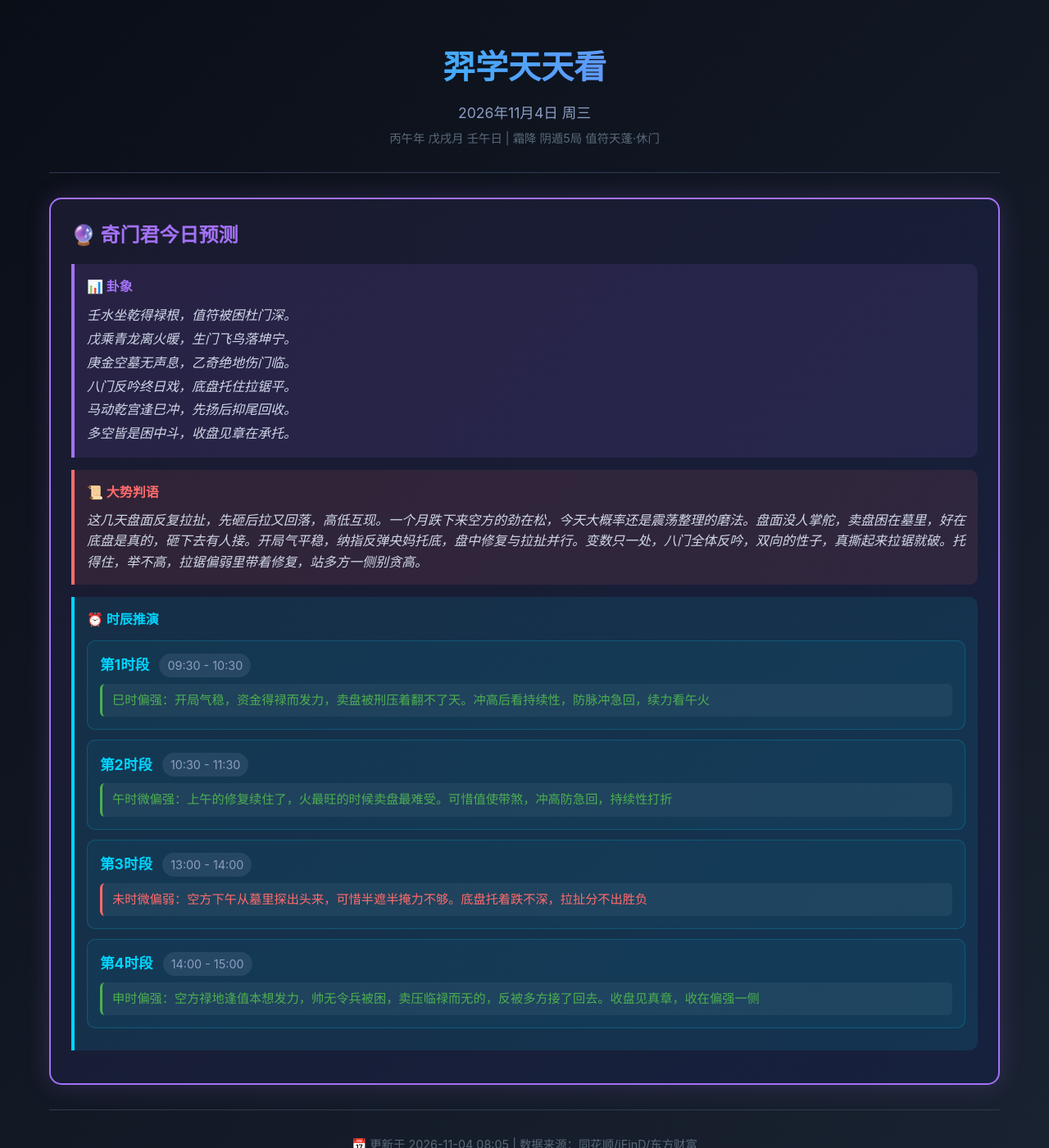
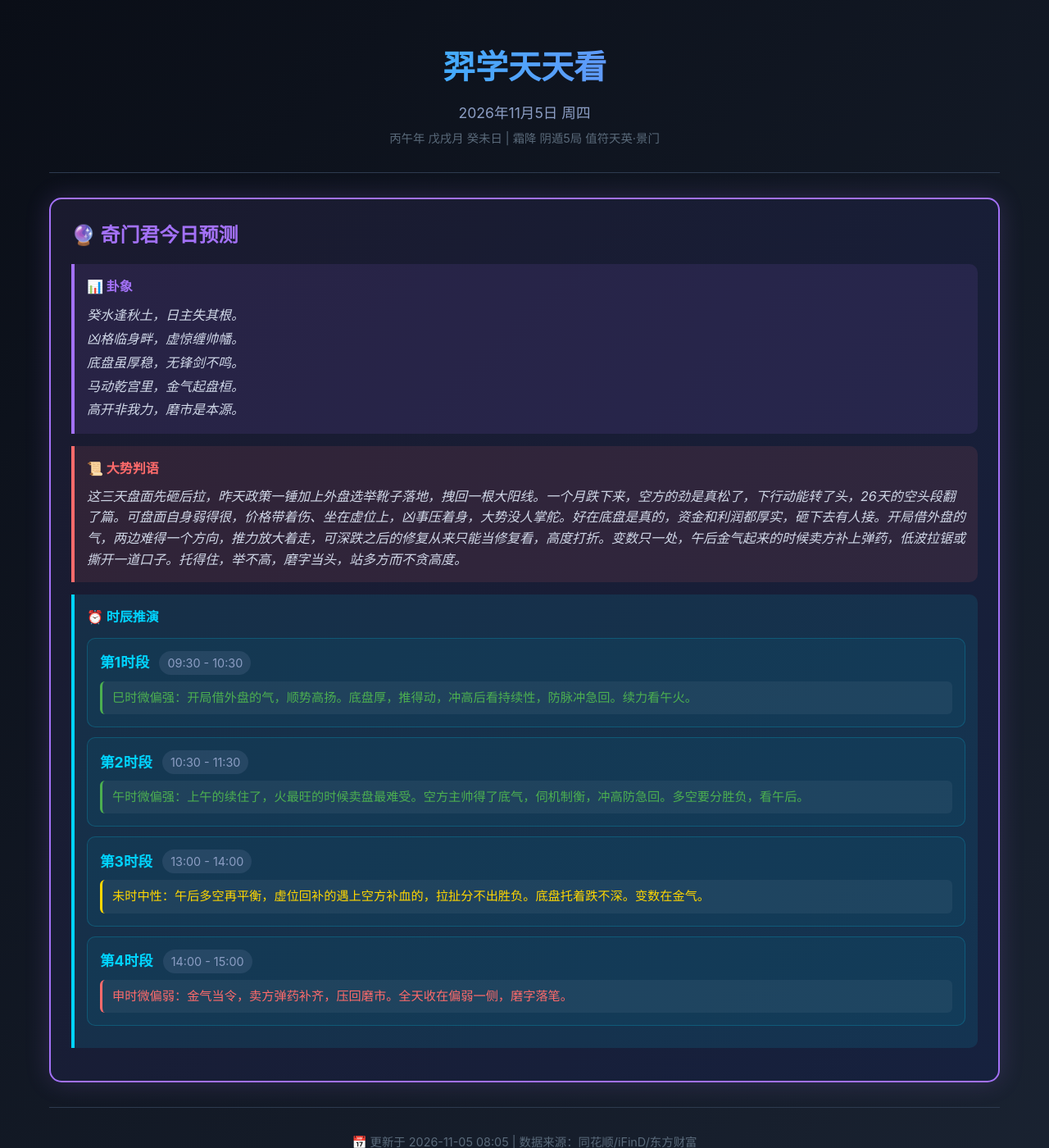
Before and after one commit to xiaoyi0319a/yixue-dashboard, a Jekyll site: the page index.html, which Jekyll copies as it is, in a window 1280 px wide and 1400 px high. Shown: the whole window at 82% size. Built offline with Jekyll 4.4.1, drawn with Linux system fonts in a browser that asks for light colours; comment, search, counter and statistics services are not loaded.

Commit message:
网站更新 2026-11-05：奇门君今日预测（阴遁5局·震荡磨市·四时段巳午微偏强/未中性/申微偏弱）+ pipeline看板数据

```diff
--- a/index.html
+++ b/index.html
@@ -4,12 +4,12 @@
     <meta charset="UTF-8">
     <meta name="viewport" content="width=device-width, initial-scale=1.0">
     <meta http-equiv="Cache-Control" content="no-cache, no-store, must-revalidate">
-    <meta property="og:title" content="羿学天天看 | 2026-11-04">
-    <meta property="og:description" content="🔮 阴遁5局·震荡整理（托得住举不高，拉锯偏弱里带修复）| 📈📰 方向整理已暂停（09-27指令）">
+    <meta property="og:title" content="羿学天天看 | 2026-11-05">
+    <meta property="og:description" content="🔮 阴遁5局·震荡磨市（磨字当头，托得住举不高，站多方而不贪高度）| 📈📰 方向整理已暂停（09-27指令）">
     <meta property="og:type" content="website">
     <meta property="og:url" content="https://xiaoyi0319a.github.io/yixue-dashboard/">
     <meta name="twitter:card" content="summary_large_image">
-    <title>羿学天天看 | 2026-11-04</title>
+    <title>羿学天天看 | 2026-11-05</title>
     <link rel="stylesheet" href="css/style.css">
     <script async src="https://busuanzi.ibruce.info/busuanzi/2.3/busuanzi.pure.mini.js"></script>
 </head>
@@ -17,18 +17,18 @@
     <div class="container">
         <div class="header">
             <h1>羿学天天看</h1>
-            <div class="date">2026年11月4日 周三</div>
-            <div class="ganzhi">丙午年 戊戌月 壬午日 | 霜降 阴遁5局 值符天蓬·休门</div>
+            <div class="date">2026年11月5日 周四</div>
+            <div class="ganzhi">丙午年 戊戌月 癸未日 | 霜降 阴遁5局 值符天英·景门</div>
         </div>
         <div class="qimen-section">
             <h2>🔮 奇门君今日预测</h2>
             <div class="qimen-hexagram">
                 <h4>📊 卦象</h4>
-                <p>壬水坐乾得禄根，值符被困杜门深。<br>戊乘青龙离火暖，生门飞鸟落坤宁。<br>庚金空墓无声息，乙奇绝地伤门临。<br>八门反吟终日戏，底盘托住拉锯平。<br>马动乾宫逢巳冲，先扬后抑尾回收。<br>多空皆是困中斗，收盘见章在承托。</p>
+                <p>癸水逢秋土，日主失其根。<br>凶格临身畔，虚惊缠帅幡。<br>底盘虽厚稳，无锋剑不鸣。<br>马动乾宫里，金气起盘桓。<br>高开非我力，磨市是本源。</p>
             </div>
             <div class="qimen-verdict">
                 <h4>📜 大势判语</h4>
-                <p><i>这几天盘面反复拉扯，先砸后拉又回落，高低互现。一个月跌下来空方的劲在松，今天大概率还是震荡整理的磨法。盘面没人掌舵，卖盘困在墓里，好在底盘是真的，砸下去有人接。开局气平稳，纳指反弹央妈托底，盘中修复与拉扯并行。变数只一处，八门全体反吟，双向的性子，真撕起来拉锯就破。托得住，举不高，拉锯偏弱里带着修复，站多方一侧别贪高。</i></p>
+                <p><i>这三天盘面先砸后拉，昨天政策一锤加上外盘选举靴子落地，拽回一根大阳线。一个月跌下来，空方的劲是真松了，下行动能转了头，26天的空头段翻了篇。可盘面自身弱得很，价格带着伤、坐在虚位上，凶事压着身，大势没人掌舵。好在底盘是真的，资金和利润都厚实，砸下去有人接。开局借外盘的气，两边难得一个方向，推力放大着走，可深跌之后的修复从来只能当修复看，高度打折。变数只一处，午后金气起来的时候卖方补上弹药，低波拉锯或撕开一道口子。托得住，举不高，磨字当头，站多方而不贪高度。</i></p>
             </div>
             <div class="qimen-time">
                 <h4>⏰ 时辰推演</h4>
@@ -37,33 +37,33 @@
                         <span class="time-name">第1时段</span>
                         <span class="time-range">09:30 - 10:30</span>
                     </div>
-                    <div class="time-verdict up">巳时偏强：开局气稳，资金得禄而发力，卖盘被刑压着翻不了天。冲高后看持续性，防脉冲急回，续力看午火</div>
+                    <div class="time-verdict up">巳时微偏强：开局借外盘的气，顺势高扬。底盘厚，推得动，冲高后看持续性，防脉冲急回。续力看午火。</div>
                 </div>
                 <div class="time-slot">
                     <div class="time-header">
                         <span class="time-name">第2时段</span>
                         <span class="time-range">10:30 - 11:30</span>
                     </div>
-                    <div class="time-verdict up">午时微偏强：上午的修复续住了，火最旺的时候卖盘最难受。可惜值使带煞，冲高防急回，持续性打折</div>
+                    <div class="time-verdict up">午时微偏强：上午的续住了，火最旺的时候卖盘最难受。空方主帅得了底气，伺机制衡，冲高防急回。多空要分胜负，看午后。</div>
                 </div>
                 <div class="time-slot">
                     <div class="time-header">
                         <span class="time-name">第3时段</span>
                         <span class="time-range">13:00 - 14:00</span>
                     </div>
-                    <div class="time-verdict down">未时微偏弱：空方下午从墓里探出头来，可惜半遮半掩力不够。底盘托着跌不深，拉扯分不出胜负</div>
+                    <div class="time-verdict neutral">未时中性：午后多空再平衡，虚位回补的遇上空方补血的，拉扯分不出胜负。底盘托着跌不深。变数在金气。</div>
                 </div>
                 <div class="time-slot">
                     <div class="time-header">
                         <span class="time-name">第4时段</span>
                         <span class="time-range">14:00 - 15:00</span>
                     </div>
-                    <div class="time-verdict up">申时偏强：空方禄地逢值本想发力，帅无令兵被困，卖压临禄而无的，反被多方接了回去。收盘见真章，收在偏强一侧</div>
+                    <div class="time-verdict down">申时微偏弱：金气当令，卖方弹药补齐，压回磨市。全天收在偏弱一侧，磨字落笔。</div>
                 </div>
             </div>
         </div>
         <div class="footer">
-            <p>📅 更新于 2026-11-04 08:05 | 数据来源：同花顺/iFinD/东方财富</p>
+            <p>📅 更新于 2026-11-05 08:05 | 数据来源：同花顺/iFinD/东方财富</p>
             <p>⚠️ 本页面仅为信息整理，不构成投资建议。股市有风险，投资需谨慎。</p>
             <p>🔮 奇门预测基于传统术数，仅供娱乐参考，请勿作为交易依据。</p>
             <p>📊 访问统计：<span id="busuanzi_container_site_pv">本站总访问量 <span id="busuanzi_value_site_pv"></span> 次</span> | <span id="busuanzi_container_site_uv">访客数 <span id="busuanzi_value_site_uv"></span> 人</span></p>
```
